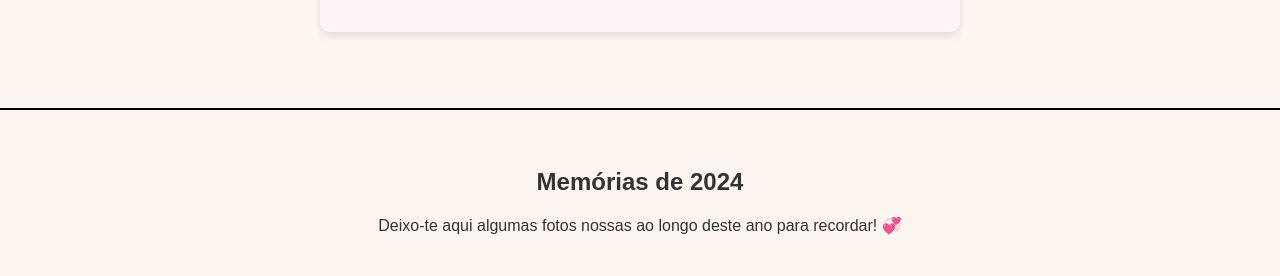
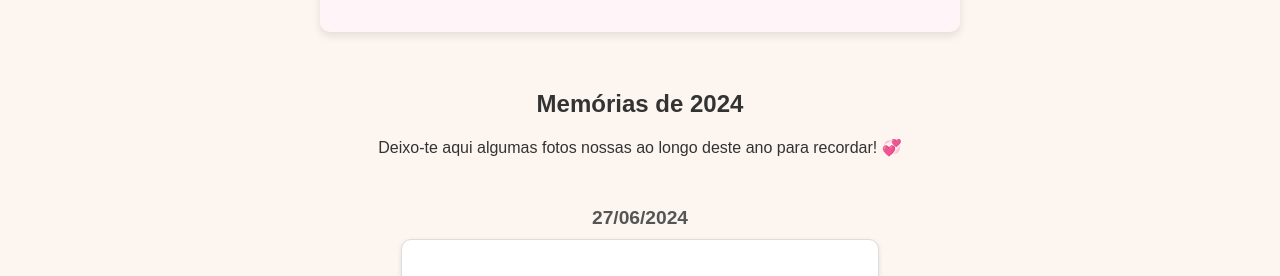
Before and after one commit to raulnunesss/carol_prenda_2024, a plain HTML site: page index.htm in a window 1280 px wide. Shown: the part 1622-1898 px from the top of the page. Drawn offline with Linux system fonts and the light colour scheme.

Commit message:
files update #30

```diff
--- a/index.htm
+++ b/index.htm
@@ -165,13 +165,6 @@
         box-shadow: 0 2px 5px rgba(0,0,0,0.1);
       }
 
-      /* lInha de separação */
-      .hr {
-        width: 100%;
-        border: 1px solid #000000;
-        margin: 20px 0;
-      }
-
 
 </style>
 
@@ -223,11 +216,8 @@
         Raúl Nunes ❤️
       </p>
     </div>
+    <br>
 
-    <br>
-    <br>
-    <hr class="hr">
-    <br>
     <h2>Memórias de 2024</h2>
     <p>Deixo-te aqui algumas fotos nossas ao longo deste ano para recordar! 💞</p>
 
```
